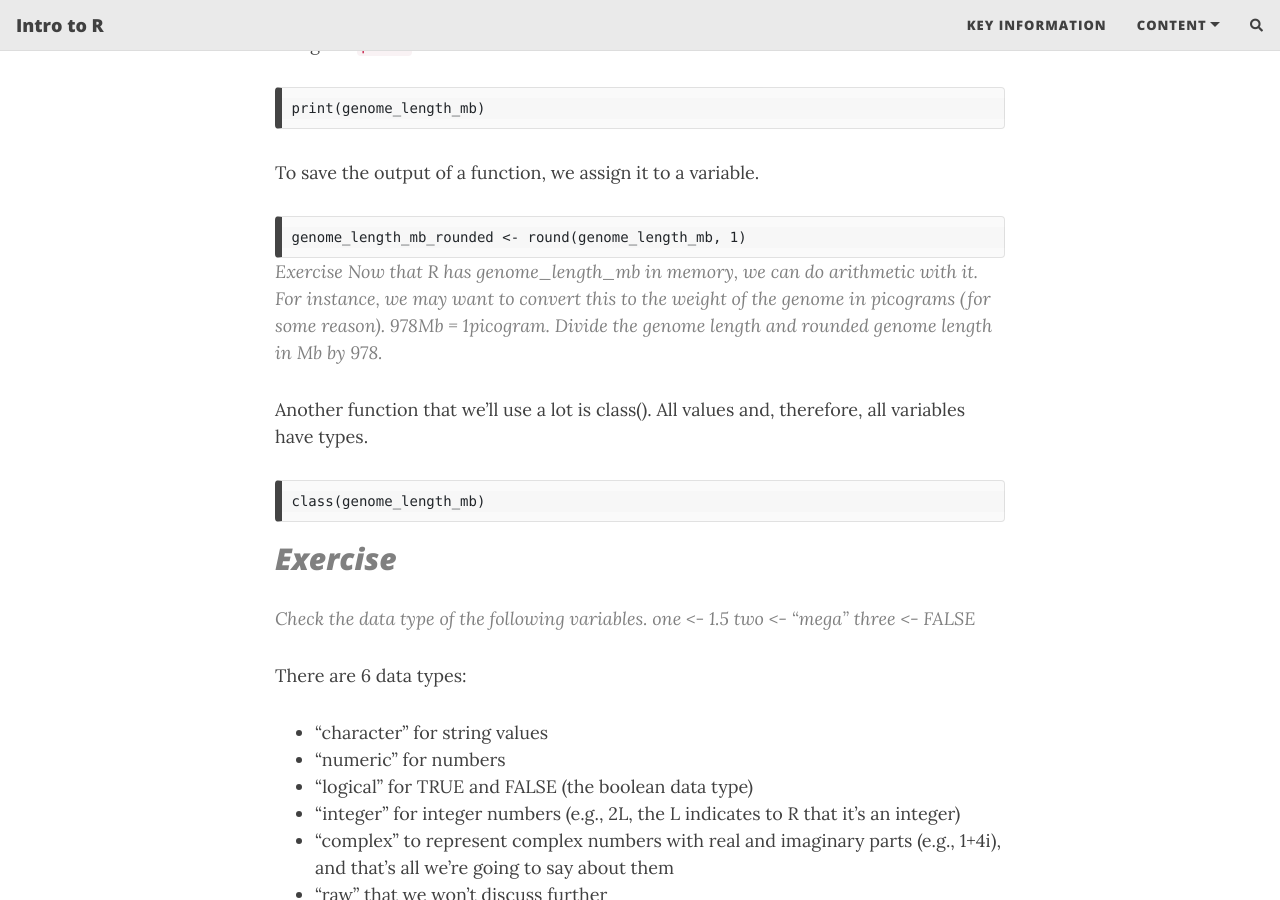
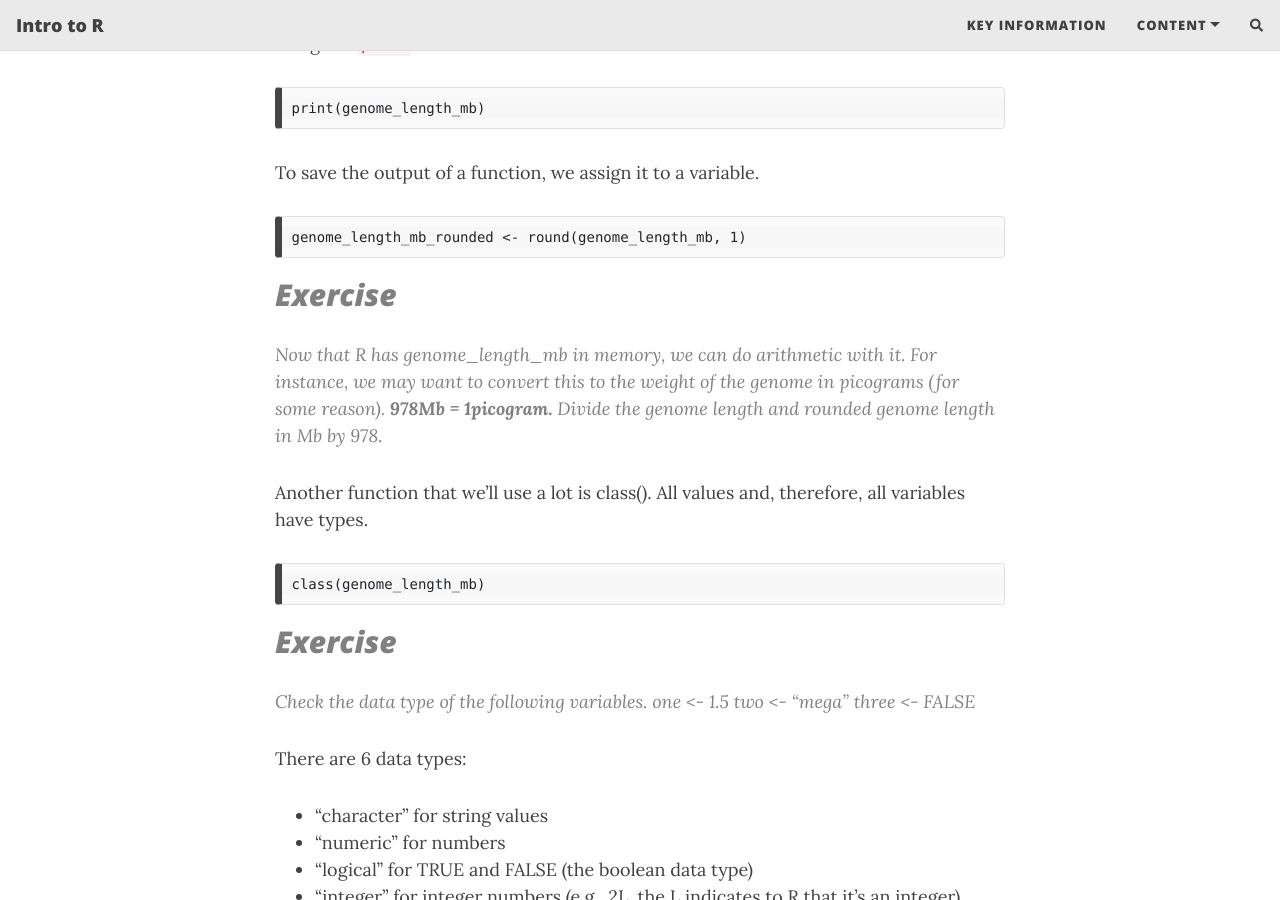
Before and after one commit to theheking/intro-to-r, a Jekyll site: the page built from content/2_datatypes.md, in a window 1280 px wide and 900 px high, scrolled down 2438 px. Built offline with Jekyll 4.4.1, drawn with Linux system fonts in a browser that asks for light colours; nearby versions of some CDN libraries; comment, search, counter and statistics services are not loaded.

````diff
--- a/content/2_datatypes.md
+++ b/content/2_datatypes.md
@@ -93,10 +93,13 @@ To save the output of a function, we assign it to a variable.
 genome_length_mb_rounded <- round(genome_length_mb, 1)
 ```
 
+
+
 > Exercise
+> --------
 > Now that R has genome_length_mb in memory, we can do arithmetic with it.
 > For instance, we may want to convert this to the weight of the genome in picograms (for some reason).
->  978Mb = 1picogram.
+>  <b> 978Mb = 1picogram. </b>
 > Divide the genome length and rounded genome length in Mb by 978.
 
 
````
